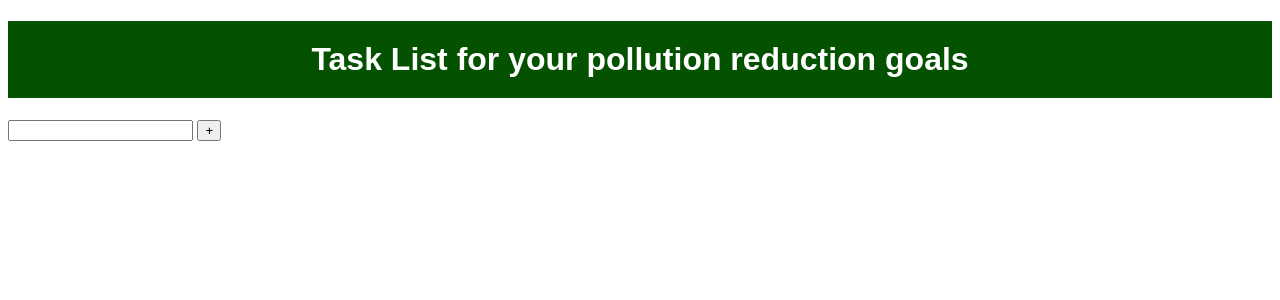
After one commit to had2020/Nature-Talk, a Flask app: page /list in a window 1280 px wide. The commit adds this page. Shown: the top 300 px of the page. Run offline with Flask 3, Linux system fonts and the light colour scheme.

Commit message:
list added

```diff
--- a/app.py
+++ b/app.py
@@ -87,6 +87,10 @@ def games():
 def game1():
    return render_template('game1.html')
 
+@app.route('/list')
+def list():
+   return render_template('list.html')
+
 # pollution calulator
 @app.route('/calulated_trash')
 def calulate_trash():
--- /dev/null
+++ b/static/styles/list.js
@@ -0,0 +1,28 @@
+// Get the elements by their ids and store them in variables
+let addToDoButton = document.getElementById('addToDo');
+let toDoContainer = document.getElementById('toDoContainer');
+let inputField = document.getElementById('inputField');
+
+// Add an event listener to the button that triggers a function when clicked
+addToDoButton.addEventListener('click', function(){
+    // Create a paragraph element and store it in a variable
+    var paragraph = document.createElement('p');
+    // Add the class paragraph-styling to the paragraph element
+    paragraph.classList.add('paragraph-styling');
+    // Set the inner text of the paragraph element to the value of the input field
+    paragraph.innerText = inputField.value;
+    // Append the paragraph element to the to-do container element
+    toDoContainer.appendChild(paragraph);
+    // Clear the value of the input field
+    inputField.value = "";
+    // Add an event listener to the paragraph element that triggers a function when clicked
+    paragraph.addEventListener('click', function(){
+        // Add a line-through style to the paragraph element
+        paragraph.style.textDecoration = "line-through";
+    })
+    // Add an event listener to the paragraph element that triggers a function when double-clicked
+    paragraph.addEventListener('dblclick', function(){
+        // Remove the paragraph element from the to-do container element
+        toDoContainer.removeChild(paragraph);
+    })
+})
--- a/templates/home.html
+++ b/templates/home.html
@@ -22,6 +22,7 @@
       <li><a href="test_vid">live cam</a></li>
       <li><a href="sus_music">music</a></li>
       <li><a href="pollution_cal">polluction calulator</a></li>
+      <li><a href="list">list your polluction goals</a></li>
     </ul>
   </nav>
   <hr />
--- /dev/null
+++ b/templates/list.html
@@ -0,0 +1,20 @@
+<!DOCTYPE html>
+<html lang="en">
+<head>
+    <meta charset="UTF-8">
+    <meta name="viewport" content="width=device-width, initial-scale=1.0">
+    <link rel="stylesheet" href="style.css">
+    <title>Task List</title>
+</head>
+<body>
+    <h1>Task List for your pollution reduction goals</h1>
+    <div class="container">
+        <input id="inputField" type="text">
+        <button id="addToDo">+</button>
+        <div class="to-dos" id="toDoContainer">
+        </div>
+    </div>
+    <script src="{{ url_for('static', filename='styles/list.js') }}"></script>
+    <link rel="stylesheet" href="static/styles/codecss.css">
+</body>
+</html>
```
